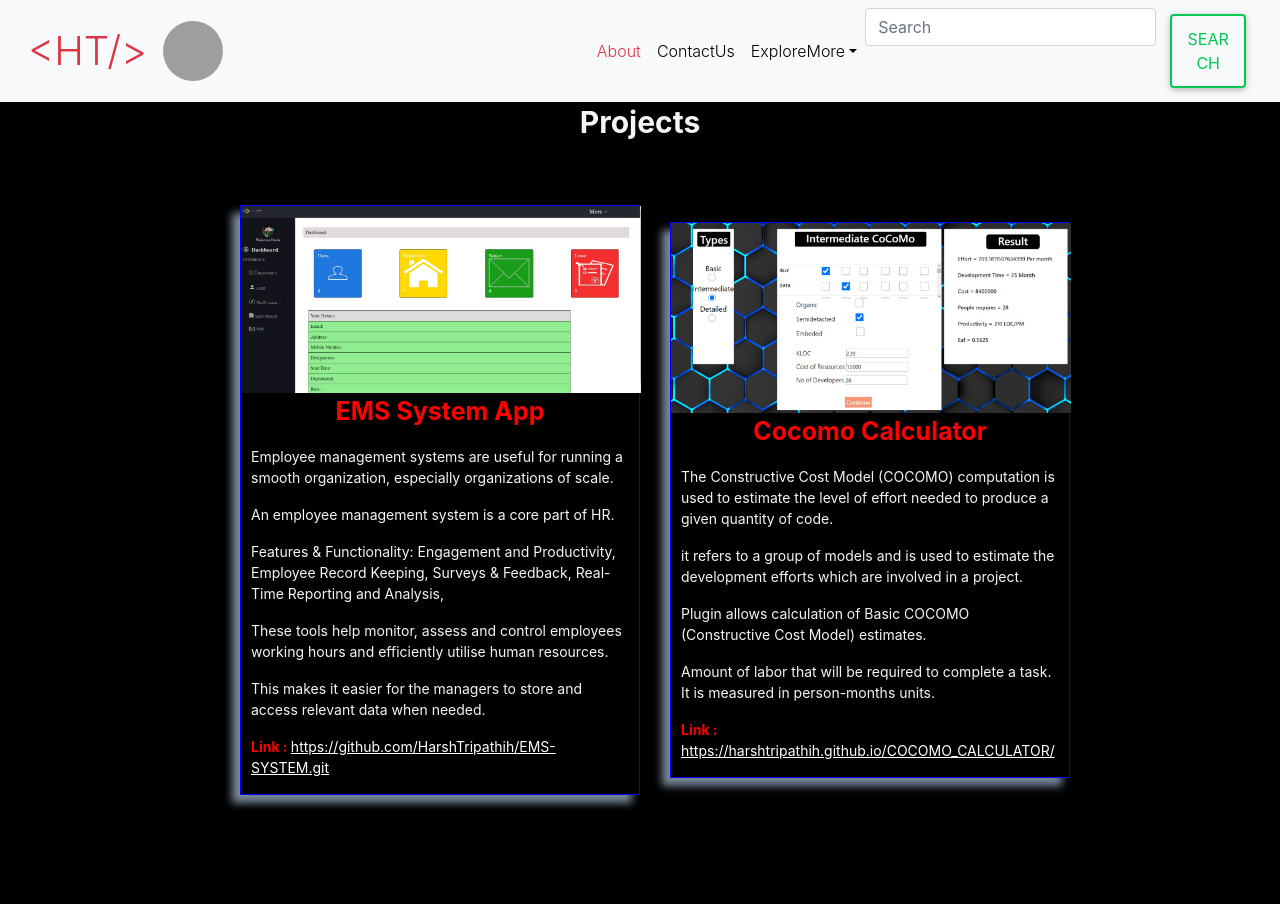
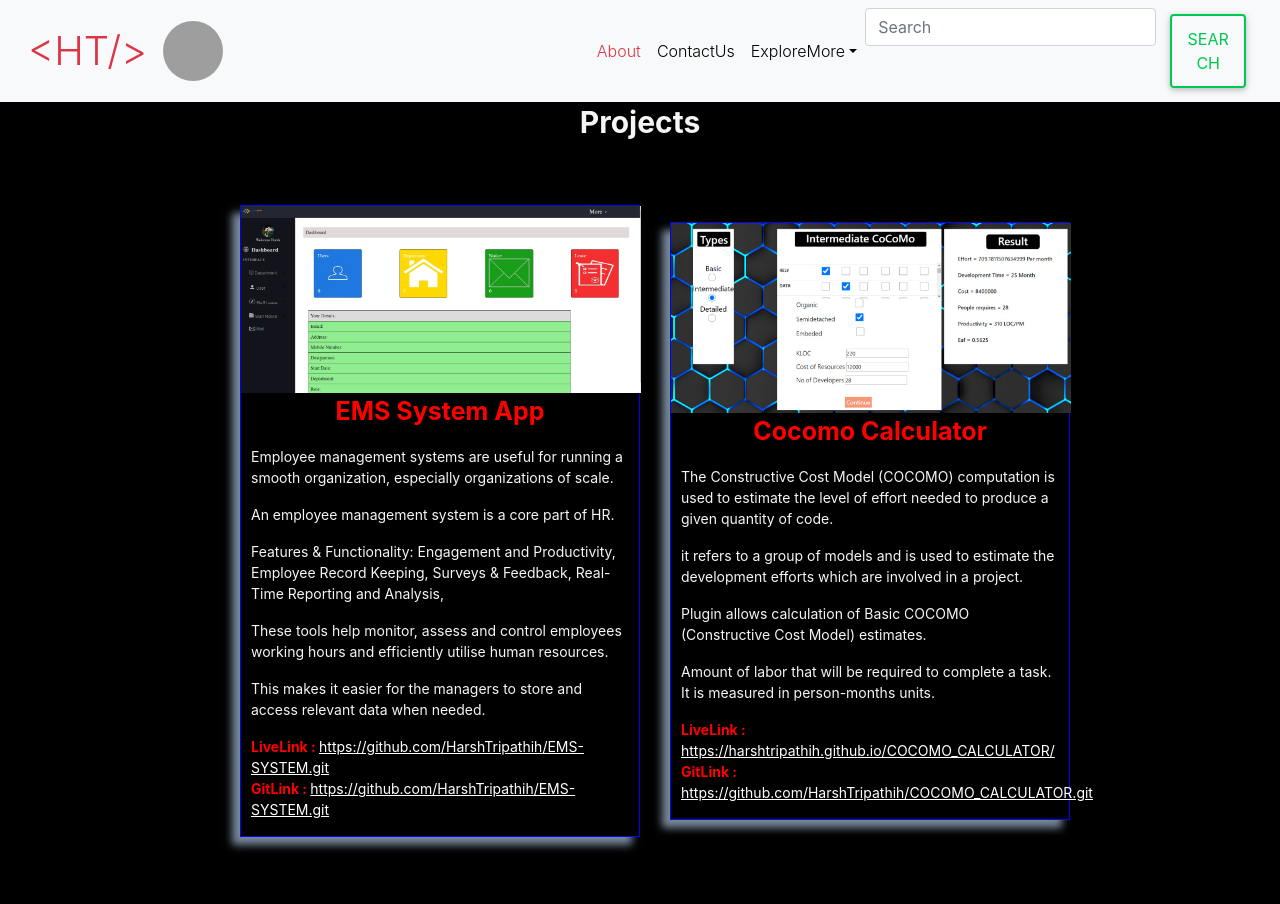
Before and after one commit to HarshTripathih/resume-app, a React (Create React App) app: page /projects in a window 1280 px wide. Shown: the top 904 px of the page. Built offline with nearby package versions, Linux system fonts and the light colour scheme; grey boxes are pictures that could not be loaded.

Commit message:
update links

```diff
--- a/src/components/Projects/ProjectBox/ProjectBox.js
+++ b/src/components/Projects/ProjectBox/ProjectBox.js
@@ -1,11 +1,11 @@
 import React from "react";
 import "./ProjectBox.css";
 
-export default function ProjectBox({ image, title, sentences, link }) {
+export default function ProjectBox({ image, title, sentences, Livelink, gitlink }) {
     return (
         <div className="project_box_container">
             <div className="project_box_image_container">
-                <a href={link} target="_blank">
+                <a href={Livelink} target="_blank">
                     <img src={image} />
                 </a>
             </div>
@@ -16,9 +16,13 @@ export default function ProjectBox({ image, title, sentences, link }) {
                 ))}
                 </div>
                 <p className="project_box_link">
-                    <span> Link : </span>
-                    <a href={link} target="_blank">
-                        {link}
+                    <span> LiveLink : </span>
+                    <a href={Livelink} target="_blank">
+                        {Livelink}
+                    </a><br/>
+                    <span> GitLink : </span>
+                    <a href={gitlink} target="_blank">
+                        {gitlink}
                     </a>
                 </p>
             </div>
--- a/src/components/Projects/Projects.js
+++ b/src/components/Projects/Projects.js
@@ -26,7 +26,8 @@ export default function Projects(){
                'These tools help monitor, assess and control employees working hours and efficiently utilise human resources. ',
                'This makes it easier for the managers to store and access relevant data when needed. ',
             ],
-            link: "https://github.com/HarshTripathih/EMS-SYSTEM.git",
+            Livelink: "https://github.com/HarshTripathih/EMS-SYSTEM.git",
+            gitlink:"https://github.com/HarshTripathih/EMS-SYSTEM.git",
         },
         {
             image: cocomo,
@@ -37,7 +38,8 @@ export default function Projects(){
                'Plugin allows calculation of Basic COCOMO (Constructive Cost Model) estimates.',
                'Amount of labor that will be required to complete a task. It is measured in person-months units.'
             ],
-            link: "https://harshtripathih.github.io/COCOMO_CALCULATOR/",
+            Livelink: "https://harshtripathih.github.io/COCOMO_CALCULATOR/",
+            gitlink:"https://github.com/HarshTripathih/COCOMO_CALCULATOR.git",
         },
         {
             image: calculator,
@@ -48,7 +50,8 @@ export default function Projects(){
                'The capabilities of a modern scientific calculator include: addition, substraction, Multiplication, Division, SquareRoot, Square, Base ',
                'Scientific calculators perform the same functions as their standard electronic calculator counterparts Scientific calculators perform the same functions as their standard electronic calculator counterparts.'
             ],
-            link: "https://harshtripathih.github.io/Scientific-Calculator/",
+            Livelink: "https://harshtripathih.github.io/Scientific-Calculator/",
+            gitlink:"https://github.com/HarshTripathih/Scientific-Calculator.git",
         },
         {
             image: amazon,
@@ -60,7 +63,8 @@ export default function Projects(){
                'Amazon first launched its distribution network in 1997 with two fulfillment centers in Seattle and New Castle, Delaware.'
 
             ],
-            link: "https://harshtripathih.github.io/amazon-clone/",
+            Livelink: "https://harshtripathih.github.io/amazon-clone/",
+            gitlink:"https://github.com/HarshTripathih/amazon-clone.git",
         },
         {
             image: popup,
@@ -71,7 +75,8 @@ export default function Projects(){
                'It is used in different website in different ways.,',
                'Popup for is a type of form which worm when any site is load it will show automatically in time lap of few seconds and when user click on any part of it will unvisible.'
             ],
-            link: "https://harshtripathih.github.io/Popup-Form/",
+            Livelink: "https://harshtripathih.github.io/Popup-Form/",
+            gitlink:"https://github.com/HarshTripathih/Popup-Form.git",
         },
         {
             image: admin,
@@ -82,7 +87,8 @@ export default function Projects(){
                'It is mostly used in Ecommerce websites.',
                'you can add all details of product like, Price, offers, color, models, size, etc.'
             ],
-            link: "https://harshtripathih.github.io/Admin-pannel/",
+            Livelink: "https://harshtripathih.github.io/Admin-pannel/",
+            gitlink:"https://github.com/HarshTripathih/Admin-pannel.git",
         },
         {
             image: chat,
@@ -93,7 +99,8 @@ export default function Projects(){
                'Features like message reactions, stickers, emojis, GIFs, and voice calls and video chat',
                'These messaging and real-time chat applications play an important role in how the world interacts today.'
             ],
-            link: "https://harshtripathih.github.io/Chat-Application/",
+            Livelink: "https://harshtripathih.github.io/Chat-Application/",
+            gitlink:"https://github.com/HarshTripathih/Chat-Application.git",
         },
         {
             image: herbal,
@@ -104,7 +111,8 @@ export default function Projects(){
                'An Official Indian e-store for herbal, organic & ayurvedic cosmetic & beauty products for skincare, hair, bath & body.',
                ' An herb is a plant or plant part used for its scent, flavor, or therapeutic properties. Herbal medicines are one type of dietary supplement.'
             ],
-            link: "https://github.com/HarshTripathih/Herbal-Site.git",
+            Livelink: "https://github.com/HarshTripathih/Herbal-Site.git",
+            gitlink:"https://github.com/HarshTripathih/Herbal-Site.git",
         },
         {
             image: heart,
@@ -112,7 +120,8 @@ export default function Projects(){
             sentences: [
                'Automated Heart using Html,Css, Java script.'
             ],
-            link: "https://github.com/HarshTripathih/html_css_js-fun.git",
+            Livelink: "https://github.com/HarshTripathih/html_css_js-fun.git",
+            gitlink:"https://github.com/HarshTripathih/html_css_js-fun.git",
         },
     ];
 
@@ -125,7 +134,8 @@ export default function Projects(){
                         title={value.title}
                         image={value.image}
                         sentences={value.sentences}
-                        link={value.link}
+                        Livelink={value.Livelink}
+                        gitlink={value.gitlink}
                     />
                 ))}
             </div>
```
